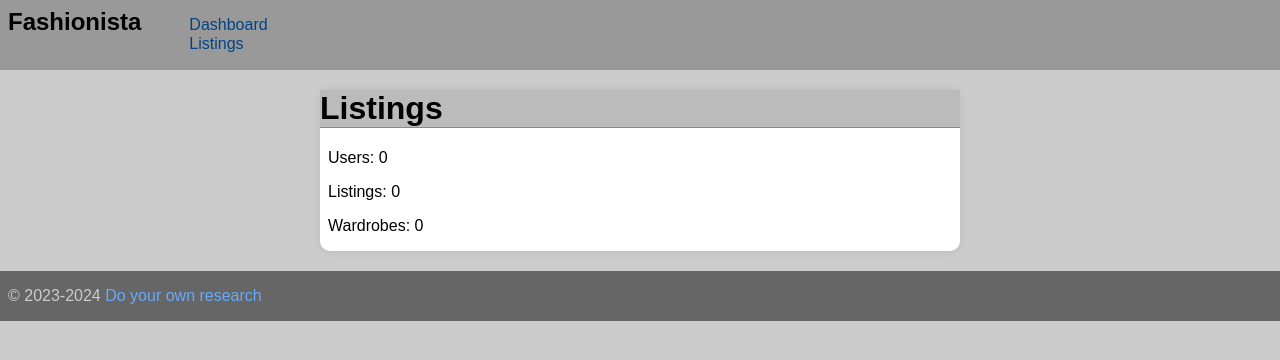
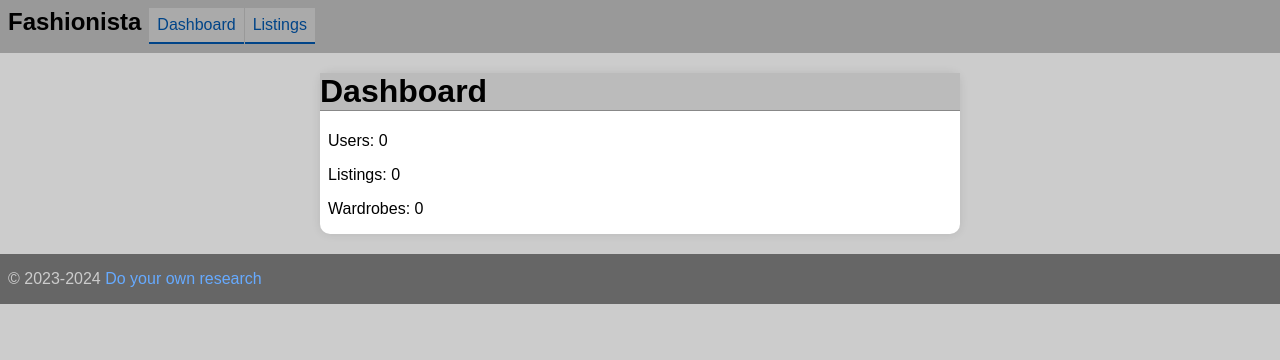
Before and after one commit to Balikas4/Django-first, a Django app: page /dashboard/ in a window 1280 px wide. Shown: the top 360 px of the page. Run offline with Django 5.2, Linux system fonts and the light colour scheme; data that the repository does not hold is empty.

Commit message:
translated to lt

```diff
--- a/Fashionista/Fashionista/settings.py
+++ b/Fashionista/Fashionista/settings.py
@@ -14,6 +14,9 @@ from pathlib import Path
 
 # Build paths inside the project like this: BASE_DIR / 'subdir'.
 BASE_DIR = Path(__file__).resolve().parent.parent
+LOCALE_PATHS = [
+    BASE_DIR / 'Fashionista' / 'locale',
+]
 
 
 # Quick-start development settings - unsuitable for production
@@ -106,7 +109,7 @@ AUTH_PASSWORD_VALIDATORS = [
 # Internationalization
 # https://docs.djangoproject.com/en/5.0/topics/i18n/
 
-LANGUAGE_CODE = 'en-us'
+LANGUAGE_CODE =   'lt'  #'en-us'
 
 TIME_ZONE = 'UTC'
 
--- a/Fashionista/pages/templates/base.html
+++ b/Fashionista/pages/templates/base.html
@@ -1,18 +1,19 @@
 <!DOCTYPE html>
 <html lang="en">
+{% load static i18n %}
 {% load static %}
 <head>
     <meta charset="UTF-8">
     <meta name="viewport" content="width=device-width, initial-scale=1.0">
-    <title>Listings</title>
+    <title>{% trans "Listings" %}</title>
     <link rel="stylesheet" href="{% static 'css/style.css' %}">
 </head>
 <body>
     <header>
         <span class="logo">Fashionista</span>
-        <ul>
-            <li><a href="{% url 'index' %}">Dashboard</a></li>
-            <li><a href="{% url 'rental_list' %}">Listings</a></li>
+        <ul class="nav">
+            <li><a href="{% url 'index' %}">{% trans "dashboard"|capfirst %}</a></li>
+            <li><a href="{% url 'rental_list' %}">{% trans "listings"|capfirst %}</a></li>
         </ul>
     </header>
     <section class="messages">
@@ -23,7 +24,7 @@
     <main>{% block content %}{% endblock %}</main>
     <footer>
         {% block footer %}{% endblock footer %}
-        <p>&copy; 2023-2024 <a href="https://www.google.com/" target="_blank">Do your own research</a></p>
+        <p>&copy; 2023-2024 <a href="https://www.google.com/" target="_blank">{% trans "Do your own research" %}</a></p>
     </footer>
 </body>
 </html>
--- a/Fashionista/pages/templates/listings/index.html
+++ b/Fashionista/pages/templates/listings/index.html
@@ -1,8 +1,8 @@
 {% extends "base.html" %}
-{% block title %}Info{% endblock %}
+{% load i18n %}
 {% block content %}
-    <h1>Listings</h1>
-    <p>Users: {{ users_count }}</p>
-    <p>Listings: {{ listings_count }}</p>
-    <p>Wardrobes: {{ wardrobes_count }}</p>
+    <h1>{% trans "Dashboard" %}</h1>
+    <p>{% trans "Users" %}: {{ users_count }}</p>
+    <p>{% trans "Listings" %}: {{ listings_count }}</p>
+    <p>{% trans "Wardrobes" %}: {{ wardrobes_count }}</p>
 {% endblock %}
--- a/Fashionista/pages/templates/listings/rental_list.html
+++ b/Fashionista/pages/templates/listings/rental_list.html
@@ -1,7 +1,8 @@
 {% extends "base.html" %}
+{% load i18n %}
 {% block title %}{{ block.super }} list{% endblock title %}
 {% block content %}
-<h1>Listings</h1>
+<h1>{% trans "Listings" %}</h1>
 <ul>
 {% for listing in rental_list %}
 <li><a href="{% url "is_available" listing.pk %}">
@@ -10,7 +11,7 @@
     <span style="float:right;">{{ listing.price }}</span>
 </li>
 {% empty %}
-<li>No listings found</li>
+<li>{% trans "No listings found" %}</li>
 {% endfor %}
 </ul>
 {% endblock content %}
--- a/Fashionista/pages/views.py
+++ b/Fashionista/pages/views.py
@@ -2,6 +2,7 @@ from django.contrib import messages
 from django.shortcuts import render, get_object_or_404, redirect
 from django.http import HttpRequest, HttpResponse
 from . import models
+from django.utils.translation import gettext_lazy as _
 
 def index(request: HttpRequest) -> HttpResponse:
     context = {
@@ -25,7 +26,10 @@ def listing_available(request: HttpRequest, pk:int) -> HttpResponse:
     listing = get_object_or_404(models.Listing, pk=pk)
     listing.is_available = not listing.is_available
     listing.save()
-    messages.success(request, f"Listing {listing.name} marked as {'available' if listing.is_available else 'unavailable'}")
-    if request.GET.get('next'):
-        return redirect(request.GET.get('next'))
+    messages.success(request, "{} {} {} {}".format(
+        _('listing').capitalize(),
+          listing.name,
+        _('marked as'),
+        _('available') if listing.is_available else _('unavailable'),
+    ))
     return redirect(rental_list)
```
Also changed, not shown: Fashionista/pages/templates/listings/details.html (+4 -3 lines), Fashionista/Fashionista/locale/lt/LC_MESSAGES/django.po (added), Fashionista/pages/locale/lt/LC_MESSAGES/django.po (added).
